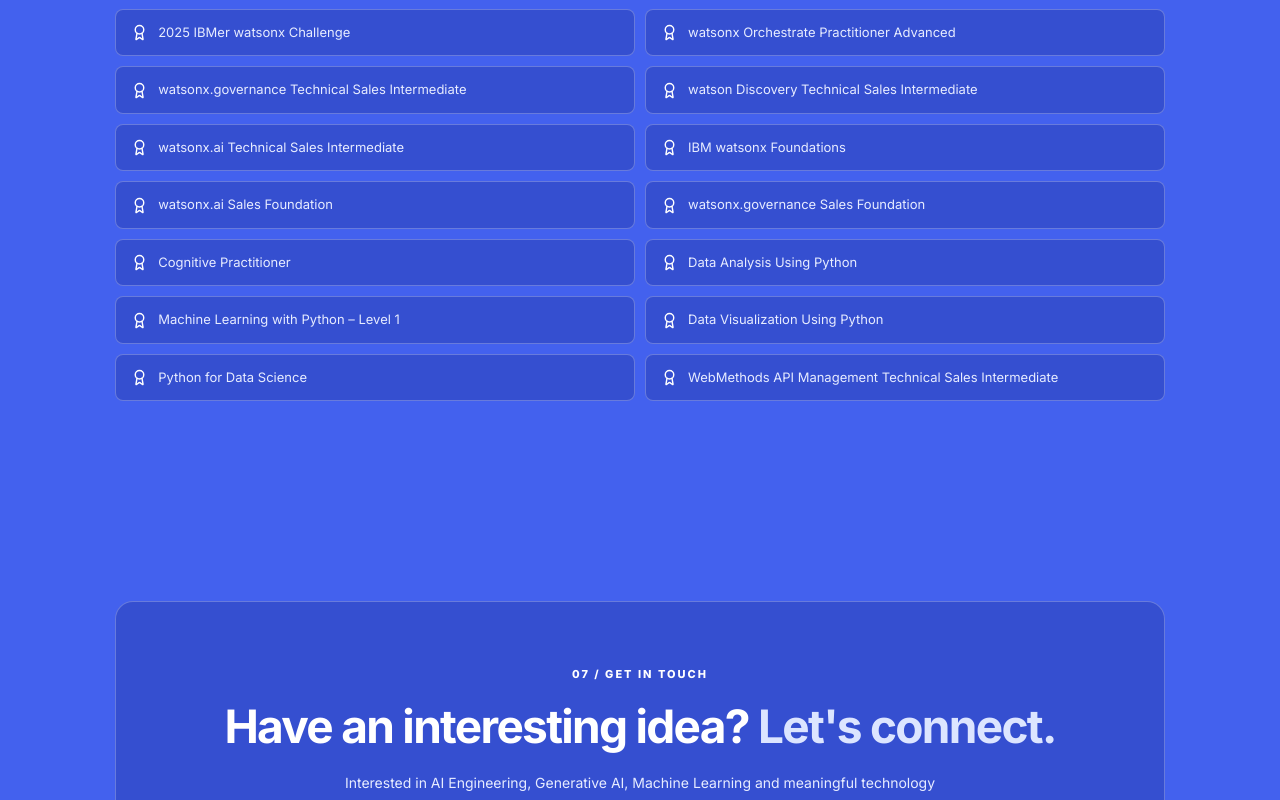
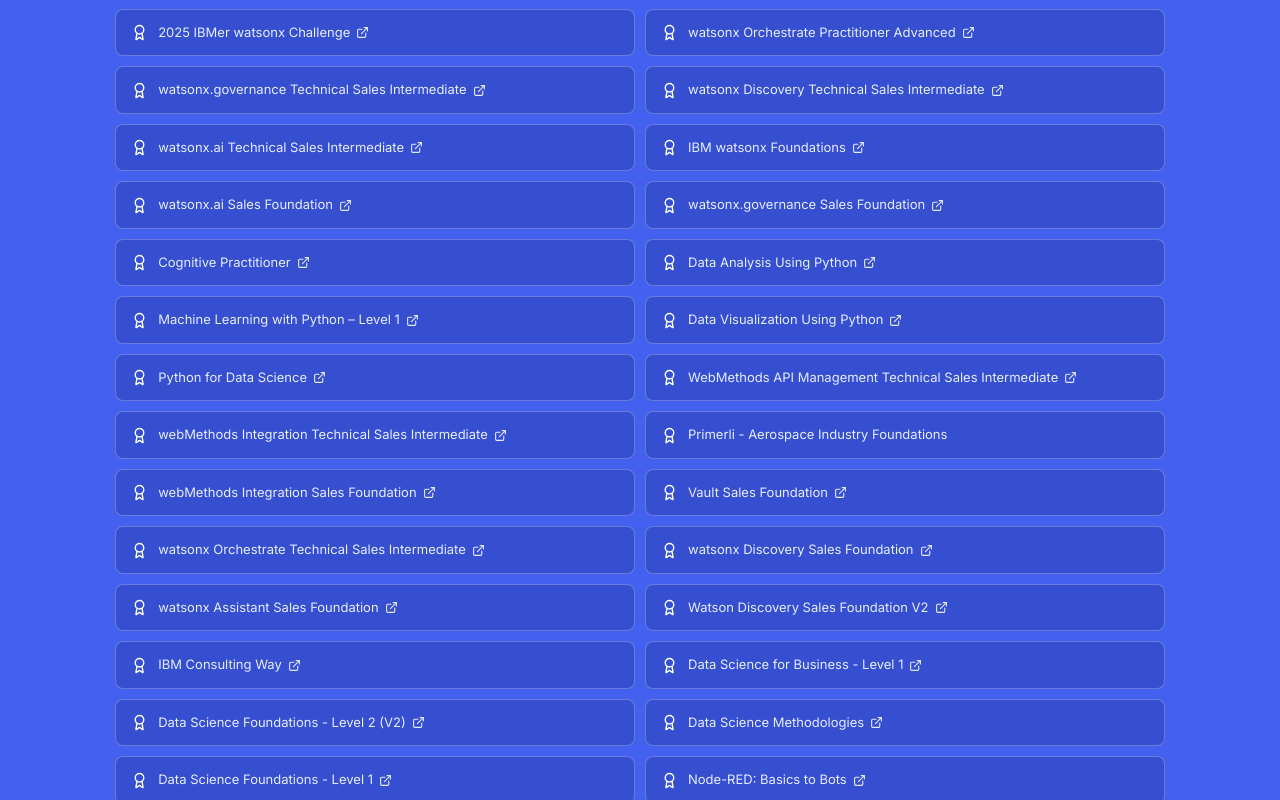
Before and after one commit to aimlwithgautam/aimlwithgautam.github.io, a React (Vite) app in the folder gautam-portfolio/: page / in a window 1280 px wide. Shown: the part 6220-7020 px from the top of the page. Built offline with nearby package versions, Linux system fonts and the light colour scheme.

Commit message:
Updated codes

```diff
--- a/gautam-portfolio/src/App.css
+++ b/gautam-portfolio/src/App.css
@@ -88,9 +88,60 @@ body { margin: 0; background: var(--bg); color: var(--text); font-family: Inter,
 .education-card .card-label { display:block; color:var(--muted); }
 .education-card h3 { font-size:19px; line-height:1.4; margin:11px 0 7px; }
 .education-card p { color:var(--muted); font-size:13px; line-height:1.6; margin:0; }
-.certification-grid { display:grid; grid-template-columns:repeat(2,minmax(0,1fr)); gap:10px; }
+/* Certifications Section */
+.certification-grid {
+  display: grid;
+  grid-template-columns: repeat(2, minmax(0, 1fr));
+  gap: 10px;
+}
+
+.certification-item {
+  display: flex;
+  align-items: center;
+  gap: 10px;
+  background: var(--surface);
+  border: 1px solid var(--border);
+  border-radius: 8px;
+  padding: 13px 15px;
+  color: var(--muted);
+  font-size: 13px;
+  line-height: 1.5;
+  transition: border-color 0.25s ease, transform 0.25s ease;
+}
+
+.certification-item:hover {
+  border-color: white;
+  transform: translateY(-2px);
+}
+
+.certification-item>svg {
+  flex-shrink: 0;
+  color: white;
+}
+
+.certification-link {
+  display: inline-flex;
+  align-items: center;
+  gap: 6px;
+  color: inherit;
+  text-decoration: none;
+  transition: color 0.25s ease;
+}
+
+.certification-link svg {
+  flex-shrink: 0;
+}
+
+.certification-link:hover {
+  color: white;
+  text-decoration: underline;
+}
+
+/* .certification-grid { display:grid; grid-template-columns:repeat(2,minmax(0,1fr)); gap:10px; }
 .certification-item { display:flex; align-items:center; gap:10px; background:var(--surface); border:1px solid var(--border); border-radius:8px; padding:13px 15px; color:var(--muted); font-size:13px; line-height:1.5; }
-.certification-item svg { flex-shrink:0; color:white; }
+.certification-item svg { flex-shrink:0; color:white; } */
+
+
 .contact-panel { text-align:center; background:#354FD0; border:1px solid var(--border); border-radius:18px; padding:65px 35px; }
 .contact-panel h2 { max-width:850px; margin:0 auto 17px; }
 .contact-panel > p:not(.eyebrow) { color:var(--muted); max-width:650px; line-height:1.8; margin:0 auto 22px; font-size:14px; }
--- a/gautam-portfolio/src/App.jsx
+++ b/gautam-portfolio/src/App.jsx
@@ -161,22 +161,163 @@ const education = [
   }
 ];
 
+
+
 const certifications = [
-  "2025 IBMer watsonx Challenge",
-  "watsonx Orchestrate Practitioner Advanced",
-  "watsonx.governance Technical Sales Intermediate",
-  "watson Discovery Technical Sales Intermediate",
-  "watsonx.ai Technical Sales Intermediate",
-  "IBM watsonx Foundations",
-  "watsonx.ai Sales Foundation",
-  "watsonx.governance Sales Foundation",
-  "Cognitive Practitioner",
-  "Data Analysis Using Python",
-  "Machine Learning with Python – Level 1",
-  "Data Visualization Using Python",
-  "Python for Data Science",
-  "WebMethods API Management Technical Sales Intermediate"
+  {
+    name: "2025 IBMer watsonx Challenge",
+    url: "https://www.credly.com/badges/9ee40a88-5313-4644-9425-f35f40c04d6e/linked_in_profile"
+  },
+  {
+    name: "watsonx Orchestrate Practitioner Advanced",
+    url: "https://www.credly.com/badges/0888ed56-ec0b-4317-b1a4-4adf71da4317/linked_in_profile"
+  },
+  {
+    name: "watsonx.governance Technical Sales Intermediate",
+    url: "https://www.credly.com/badges/7ae02a5c-a4d1-4e97-a839-bcaabf6506c2/linked_in_profile"
+  },
+  {
+    name: "watsonx Discovery Technical Sales Intermediate",
+    url: "https://www.credly.com/badges/cbb447dc-0cc7-49bf-93ac-7780bd9c8e4e/linked_in_profile"
+  },
+  {
+    name: "watsonx.ai Technical Sales Intermediate",
+    url: "https://www.credly.com/badges/ff3a67b5-3c0b-4aca-b520-a701a981341c/linked_in_profile"
+  },
+  {
+    name: "IBM watsonx Foundations",
+    url: "https://www.linkedin.com/in/gautam-keshri-5a1b075b/details/certifications/"
+  },
+  {
+    name: "watsonx.ai Sales Foundation",
+    url: "https://www.credly.com/badges/42715e79-b303-4265-a270-a0e03ad1b1ab/linked_in_profile"
+  },
+  {
+    name: "watsonx.governance Sales Foundation",
+    url: "https://www.credly.com/badges/5b943303-2433-4fcb-acf7-19ae953e9c51/linked_in_profile"
+  },
+  {
+    name: "Cognitive Practitioner",
+    url: "https://www.credly.com/badges/7baa5055-7444-47a8-a683-799a5aaf8671?source=linked_in_profile"
+  },
+  {
+    name: "Data Analysis Using Python",
+    url: "https://www.credly.com/badges/140e2f9c-93c9-441c-b944-0841a47a4fca?source=linked_in_profile"
+  },
+  {
+    name: "Machine Learning with Python – Level 1",
+    url: "https://www.credly.com/badges/5cfd6054-0471-48a2-9b9f-55e277fabb94?source=linked_in_profile"
+  },
+  {
+    name: "Data Visualization Using Python",
+    url: "https://www.credly.com/badges/28df37d1-357d-4885-9e03-3d485067b573?source=linked_in_profile"
+  },
+  {
+    name: "Python for Data Science",
+    url: "https://www.credly.com/badges/622f8e96-bc34-4f3b-9f30-b1eb3d3b75ab?source=linked_in_profile"
+  },
+  {
+    name: "WebMethods API Management Technical Sales Intermediate",
+    url: "https://www.credly.com/badges/422acb32-9f03-40f8-8626-9d64c178dc52/linked_in_profile"
+  },
+  {
+    name: "webMethods Integration Technical Sales Intermediate",
+    url: "https://www.credly.com/badges/22f6fd08-2c1c-4b02-b595-b634a9615583/linked_in_profile"
+  },
+  {
+    name: "Primerli - Aerospace Industry Foundations",
+    url: ""
+  },
+  {
+    name: "webMethods Integration Sales Foundation",
+    url: "https://www.credly.com/badges/5ae3be11-05ea-48f9-89ee-4fb3f44dae73/linked_in_profile"
+  },
+  {
+    name: "Vault Sales Foundation",
+    url: "https://www.credly.com/badges/2cf5d261-f88b-415b-ba10-f14f933dbd51/linked_in_profile"
+  },
+  {
+    name: "watsonx Orchestrate Technical Sales Intermediate",
+    url: "https://www.credly.com/badges/495bed2c-10de-46bb-a305-81b85d8db882/linked_in_profile"
+  },
+  {
+    name: "watsonx Discovery Sales Foundation",
+    url: "https://www.credly.com/badges/3d04553b-6c35-4f58-a769-ec2f8e42c1bc/linked_in_profile"
+  },
+  {
+    name: "watsonx Assistant Sales Foundation",
+    url: "https://www.credly.com/badges/d165e0aa-0d18-4dc5-a924-b57d6b6e8ff8/linked_in_profile"
+  },
+  {
+    name: "Watson Discovery Sales Foundation V2",
+    url: "https://www.credly.com/badges/2fc0f317-bcfa-41fb-a93f-f34a89dc54e3/linked_in_profile"
+  },
+  {
+    name: "IBM Consulting Way",
+    url: "https://www.credly.com/badges/7517e251-67ea-4207-b12a-1507c59d30c2/linked_in_profile"
+  },
+  {
+    name: "Data Science for Business - Level 1",
+    url: "https://www.credly.com/badges/3f78aaa9-38e1-403b-a718-5f98ffea9de4?source=linked_in_profile"
+  },
+  {
+    name: "Data Science Foundations - Level 2 (V2)",
+    url: "https://www.credly.com/badges/76e44f7b-a92c-404d-a4d7-f4ccb8da3363?source=linked_in_profile"
+  },
+  {
+    name: "Data Science Methodologies",
+    url: "https://www.credly.com/badges/b5c711e2-96b3-4cad-b2d6-dd852c855d5b?source=linked_in_profile"
+  },
+  {
+    name: "Data Science Foundations - Level 1",
+    url: "https://www.credly.com/badges/927fa714-1847-41f4-bae1-66fce44ae115?source=linked_in_profile"
+  },
+  {
+    name: "Node-RED: Basics to Bots",
+    url: "https://www.credly.com/badges/b66e5744-99c5-4579-975c-a103a771bb98/linked_in_profile"
+  },
+  {
+    name: "IBM Agile Explorer",
+    url: "https://www.credly.com/badges/ccad5f30-a38f-405b-a146-14858981f5e9/linked_in_profile"
+  },
+  {
+    name: "Build Your Own Chatbot - Level 1",
+    url: "https://www.credly.com/badges/42a4d8a2-aeca-474e-8919-f9db8ebdbb9a/linked_in_profile"
+  },
+  {
+    name: "IBM Automation Essentials",
+    url: "https://www.credly.com/badges/ccde007b-1a92-4549-b495-1b490317f1b2/linked_in_profile"
+  },
+  {
+    name: "IBM Blockchain Essentials V2",
+    url: "https://www.credly.com/badges/55db39c4-79ba-446b-8e09-740b2213e386/linked_in_profile"
+  },
+  {
+    name: "SkillSoft Growth Mind Set",
+    url: "https://www.credential.net/profile/gautamkeshri/wallet"
+  },
+  {
+    name: "Finance & Accounting Essentials",
+    url: "https://www.credly.com/badges/454e924b-137c-4699-8f3b-2a332a12394b/linked_in_profile"
+  },
+  {
+    name: "Enterprise Design Thinking Practitioner",
+    url: "https://www.credly.com/badges/a1513262-55dd-4f54-b014-b89e9de7d493/linked_in_profile"
+  },
+  {
+    name: "The IBM Way",
+    url: "https://www.credly.com/badges/4b34d3b7-d644-45ce-aac8-b10d61cf186f/linked_in_profile"
+  },
+  {
+    name: "Watson and Cloud Foundations",
+    url: "https://www.credly.com/badges/f6af2168-7251-4f21-9ae5-0b2ef07c71d7/linked_in_profile"
+  },
+  {
+    name: "Statistics 101",
+    url: "https://www.credly.com/badges/33c89693-1a1b-43da-b7a0-c9a7ec6ebfe7/linked_i"
+  }
 ];
+
 
 function SocialLinks({ footer = false }) {
   return (
@@ -325,7 +466,29 @@ function App() {
         <section className="section" id="certifications">
           <SectionHeading index="06" label="CERTIFICATIONS" title={<>Learning that keeps <span>moving.</span></>} />
           <div className="certification-grid">
-            {certifications.map((item) => <div className="certification-item" key={item}><Award size={17} /><span>{item}</span></div>)}
+
+
+            {certifications.map((item, index) => (
+              <div className="certification-item" key={index}>
+                <Award size={17} />
+
+                {item.url ? (
+                  <a
+                    href={item.url}
+                    target="_blank"
+                    rel="noopener noreferrer"
+                    className="certification-link"
+                  >
+                    {item.name}
+                    <ExternalLink size={13} />
+                  </a>
+                ) : (
+                  <span>{item.name}</span>
+                )}
+              </div>
+            ))}
+
+
           </div>
         </section>
 
```
